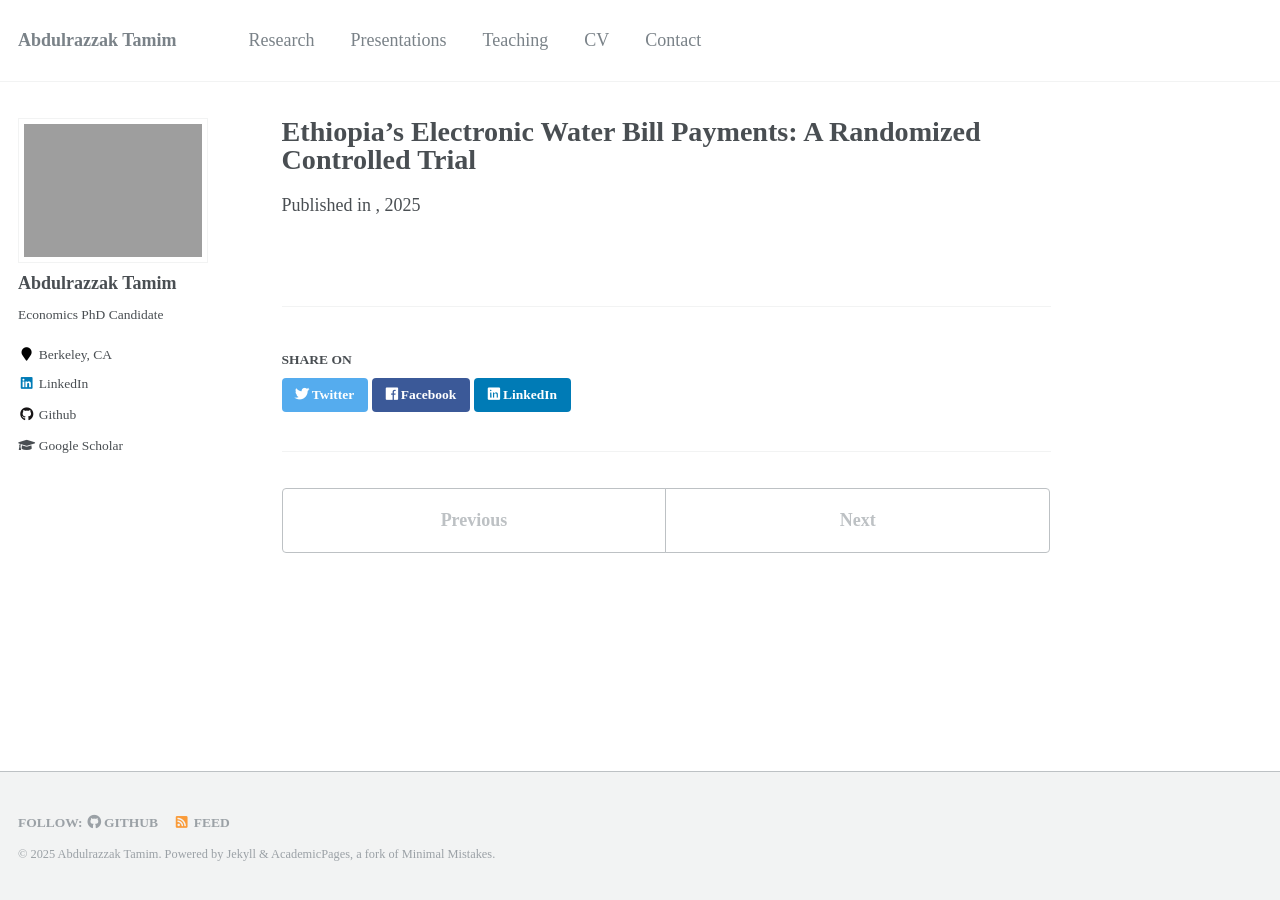
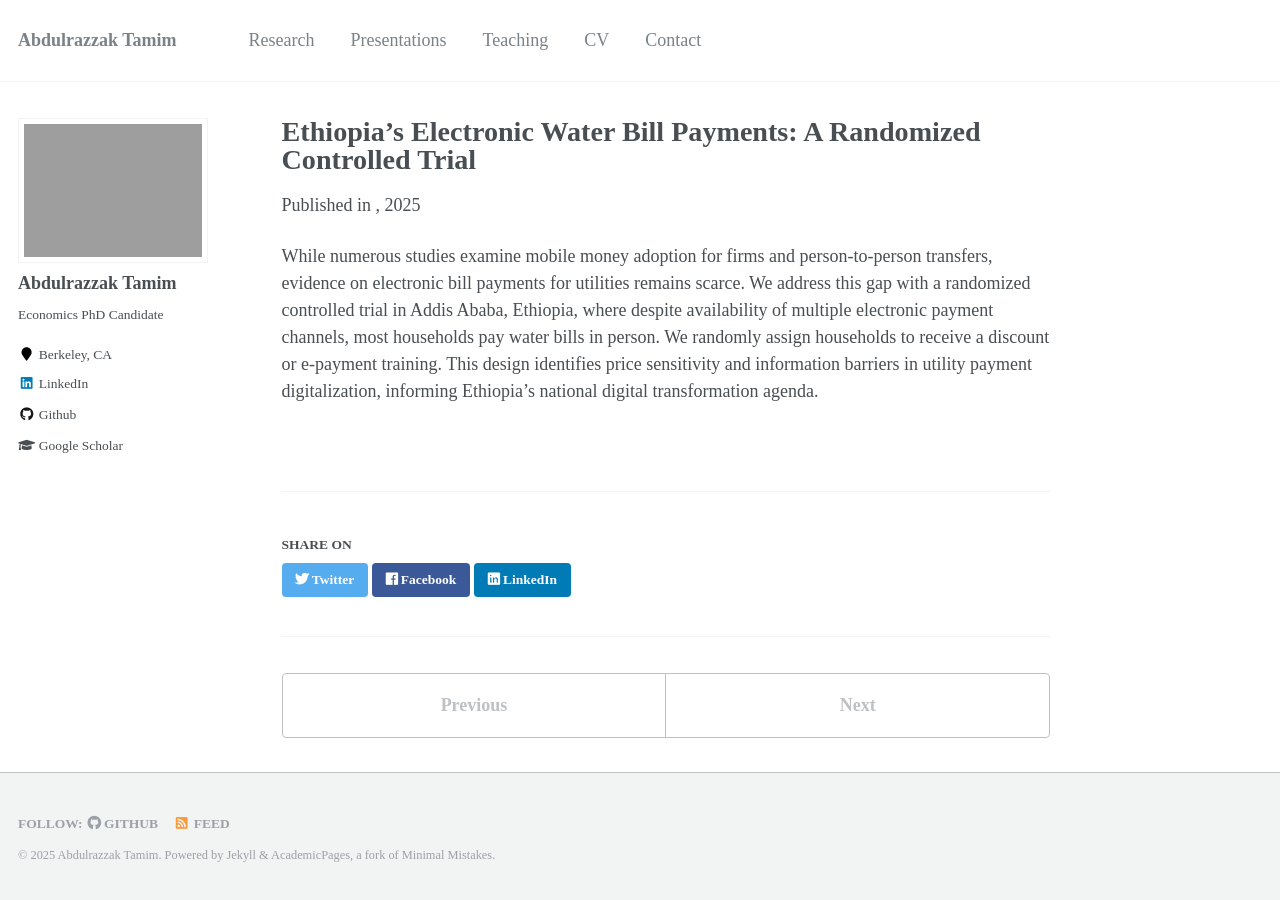
Before and after one commit to AbdulrazzakTamim/abdulrazzaktamim.github.io, a Jekyll site: the page built from _publications/paper4.md, in a window 1280 px wide. Built offline with Jekyll 4.4.1, drawn with Linux system fonts in a browser that asks for light colours; comment, search, counter and statistics services are not loaded.

Commit message:
Update paper4.md

```diff
--- a/_publications/paper4.md
+++ b/_publications/paper4.md
@@ -7,3 +7,5 @@ status: 'wip'
 venue: ""
 co_authors: "[Tsega Adego Abebe](https://www.theigc.org/people/tsega-adego), [Joseph Levine](https://jablevine.com/)"
 ---
+
+While numerous studies examine mobile money adoption for firms and person-to-person transfers, evidence on electronic bill payments for utilities remains scarce. We address this gap with a randomized controlled trial in Addis Ababa, Ethiopia, where despite availability of multiple electronic payment channels, most households pay water bills in person. We randomly assign households to receive a discount or e-payment training. This design identifies price sensitivity and information barriers in utility payment digitalization, informing Ethiopia's national digital transformation agenda.
```
